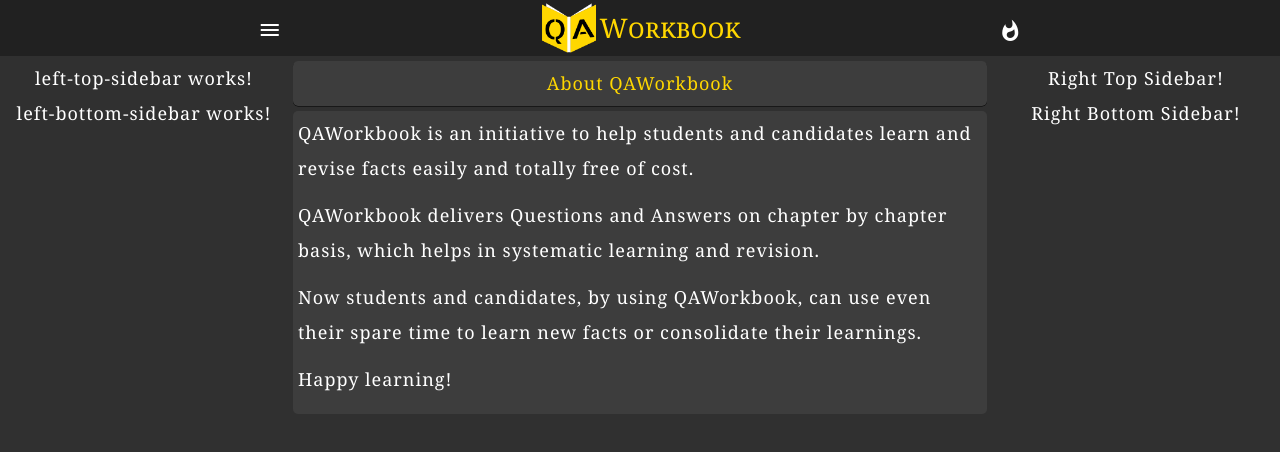
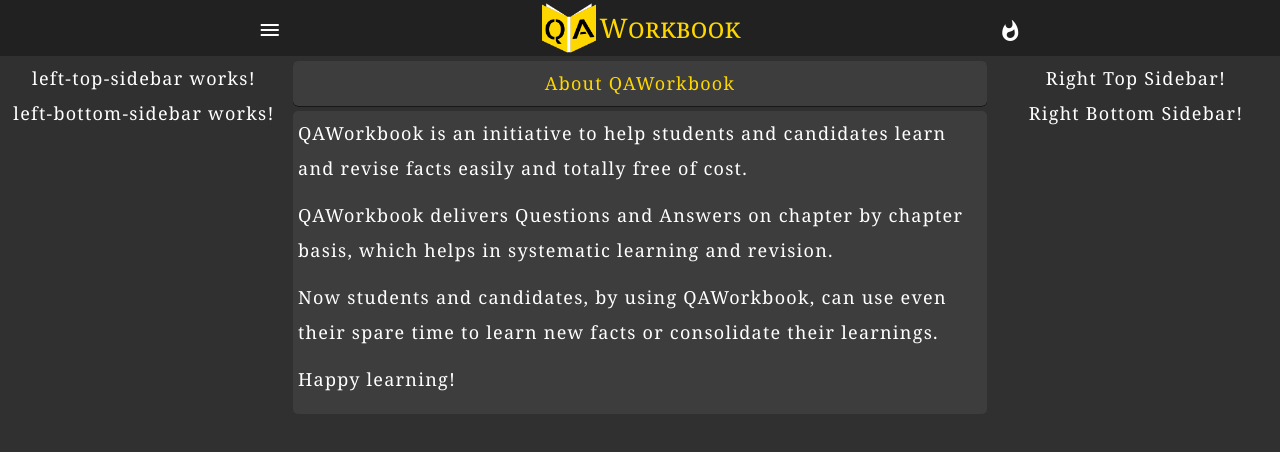
Before and after one commit to JibinJF/QAWorkbook, an Angular app: page /About in a window 1280 px wide. Shown: the top 452 px of the page. Built offline with nearby package versions, Linux system fonts and the light colour scheme.

Commit message:
Add files via upload

```diff
--- a/src/app/StructuralComponents/about-qaworkbook/about-qaworkbook.component.css
+++ b/src/app/StructuralComponents/about-qaworkbook/about-qaworkbook.component.css
@@ -2,7 +2,7 @@
     font-family: Georgia, 'Times New Roman', Times, serif;
     font-size: 18px;
     line-height: 35px;
-    letter-spacing: 1px;
+    letter-spacing: 1.25px;
 }
 
 .aboutTitle {
--- a/src/app/StructuralComponents/contact-info/contact-info.component.css
+++ b/src/app/StructuralComponents/contact-info/contact-info.component.css
@@ -2,7 +2,7 @@
     font-family: Georgia, 'Times New Roman', Times, serif;
     font-size: 18px;
     line-height: 35px;
-    letter-spacing: 1px;
+    letter-spacing: 1.25px;
 }
 
 .material-icons{
--- a/src/app/StructuralComponents/display-qa/display-qa.component.css
+++ b/src/app/StructuralComponents/display-qa/display-qa.component.css
@@ -2,7 +2,7 @@
     font-family: Georgia, 'Times New Roman', Times, serif;
     font-size: 18px;
     line-height: 35px;
-    letter-spacing: 1px;
+    letter-spacing: 1.25px;
     font-variant-numeric: lining-nums;
 }
 
@@ -39,7 +39,7 @@
     font-family: Georgia, 'Times New Roman', Times, serif !important;
     font-size: 18px !important;
     line-height: 35px !important;
-    letter-spacing: 1px !important;
+    letter-spacing: 1.25px !important;
     font-variant-numeric: lining-nums !important;
 }
 
@@ -48,7 +48,7 @@
     font-family: Georgia, 'Times New Roman', Times, serif !important;
     font-size: 18px !important;
     line-height: 35px !important;
-    letter-spacing: 1px !important;
+    letter-spacing: 1.25px !important;
     font-variant-numeric: lining-nums !important;
 }
 
--- a/src/app/StructuralComponents/display-qawb-list/display-qawb-list.component.css
+++ b/src/app/StructuralComponents/display-qawb-list/display-qawb-list.component.css
@@ -3,7 +3,7 @@
     font-family: Georgia, 'Times New Roman', Times, serif;
     font-size: 18px;
     line-height: 35px;
-    letter-spacing: 1px;
+    letter-spacing: 1.25px;
     font-variant-numeric: lining-nums;
 }
 
--- a/src/app/StructuralComponents/main-nav-menu/main-nav-menu.component.css
+++ b/src/app/StructuralComponents/main-nav-menu/main-nav-menu.component.css
@@ -2,7 +2,7 @@
     font-family: Georgia, 'Times New Roman', Times, serif;
     font-size: 18px !important;
     line-height: 35px;
-    letter-spacing: 1px;
+    letter-spacing: 1.25px;
     padding-left: 5px;
     color: #FFD700;
   }
--- a/src/app/StructuralComponents/main/main.component.css
+++ b/src/app/StructuralComponents/main/main.component.css
@@ -2,5 +2,5 @@
     font-family: Georgia, 'Times New Roman', Times, serif;
     font-size: 18px;
     line-height: 35px;
-    letter-spacing: 1px;
+    letter-spacing: 1.25px;
 }
--- a/src/app/StructuralComponents/terms-and-conditions/terms-and-conditions.component.css
+++ b/src/app/StructuralComponents/terms-and-conditions/terms-and-conditions.component.css
@@ -2,7 +2,7 @@
     font-family: Georgia, 'Times New Roman', Times, serif;
     font-size: 18px;
     line-height: 35px;
-    letter-spacing: 1px;
+    letter-spacing: 1.25px;
 }
 
 .tAndCTitle {
--- a/src/app/StructuralComponents/whatshot-nav-menu/whatshot-nav-menu.component.css
+++ b/src/app/StructuralComponents/whatshot-nav-menu/whatshot-nav-menu.component.css
@@ -2,7 +2,7 @@
     font-family: Georgia, 'Times New Roman', Times, serif;
     font-size: 18px !important;
     line-height: 35px;
-    letter-spacing: 1px;
+    letter-spacing: 1.25px;
     padding-left: 5px;
     color: #FFD700;
   }
--- a/src/app/app.component.css
+++ b/src/app/app.component.css
@@ -3,7 +3,7 @@
    font-family: Georgia, 'Times New Roman', Times, serif;
    font-size: 18px;
    line-height: 35px;
-   letter-spacing: 1px;
+   letter-spacing: 1.25px;
 }
 
 .total-container {
@@ -59,7 +59,7 @@
     font-family: Georgia, 'Times New Roman', Times, serif;
     font-size: 18px;
     line-height: 35px;
-    letter-spacing: 1px;
+    letter-spacing: 1.25px;
   }
 
   .desktopSidenavContentContainer app-left-sidebar {
```
